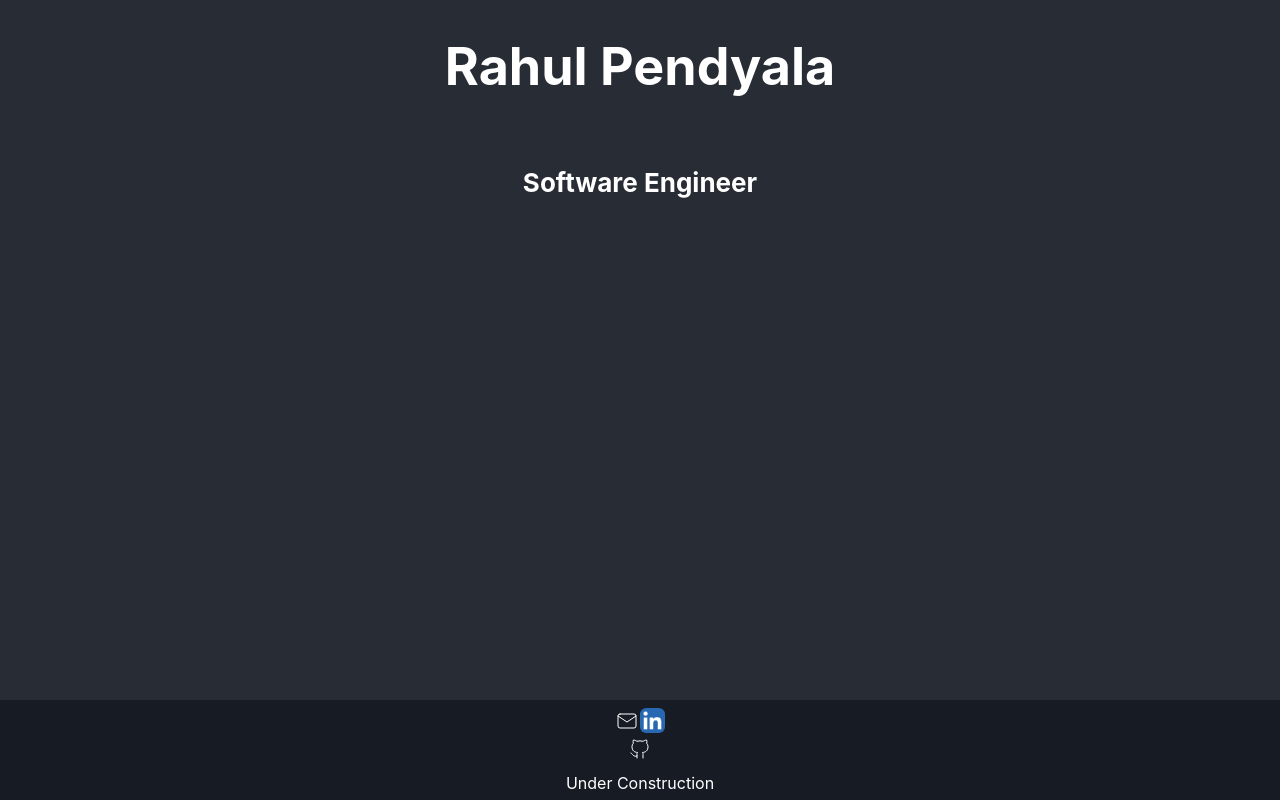
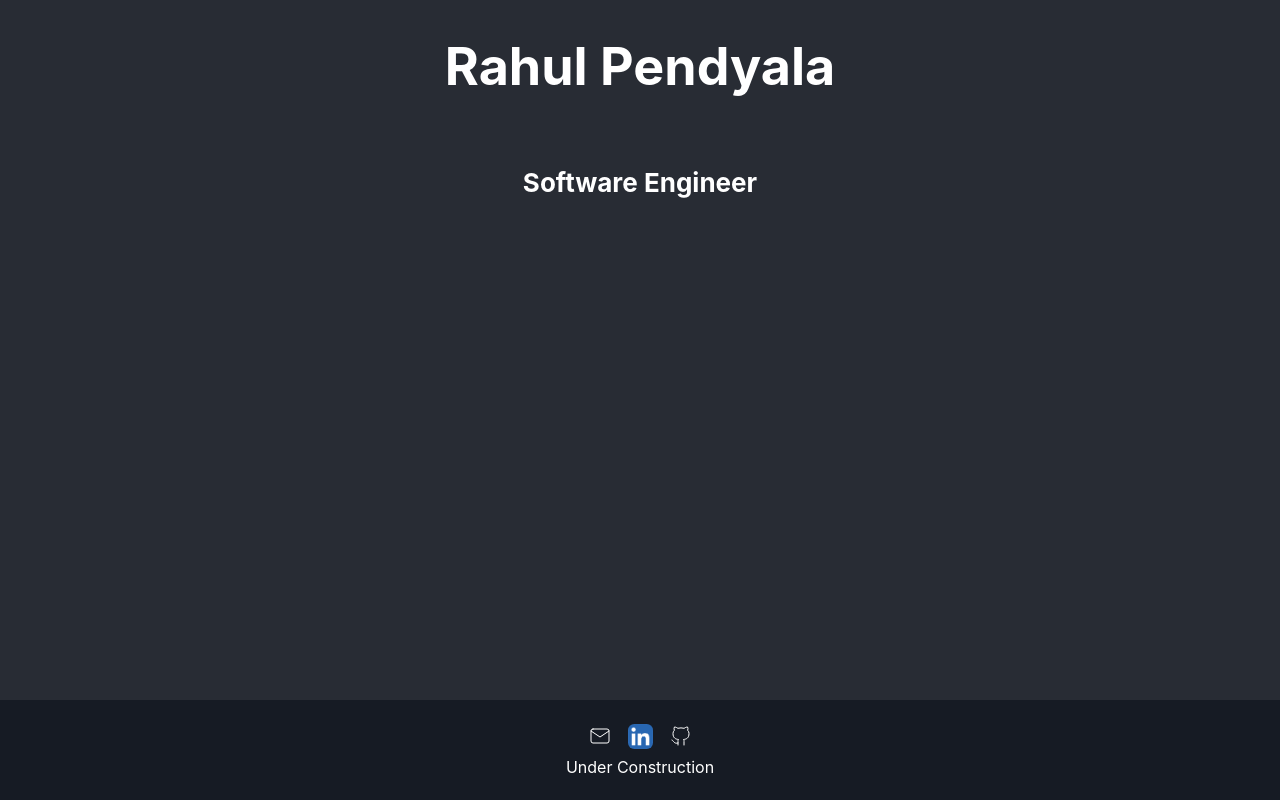
Before and after one commit to rahulpen/rahulwebsite, a React (Vite) app: page / in a window 1280 px wide. Built offline with nearby package versions, Linux system fonts and the light colour scheme.

Commit message:
Fix footer icons layout to stay on a single horizontal row

```diff
--- a/src/App.css
+++ b/src/App.css
@@ -32,13 +32,20 @@
   align-items: center;
 }
 
-.App-footer p {
+.social-links {
+  display: flex;
+  flex-direction: row;
+  justify-content: center;
+  align-items: center;
+  gap: 16px;
   margin: 4px 0;
+  white-space: nowrap;
 }
 
 .social-link {
   display: inline-flex;
   align-items: center;
+  justify-content: center;
   text-decoration: none;
   color: white;
   transition: opacity 0.2s ease;
@@ -54,3 +61,7 @@
   width: 25px;
   vertical-align: middle;
 }
+
+.status-text {
+  margin: 4px 0;
+}
--- a/src/App.tsx
+++ b/src/App.tsx
@@ -13,7 +13,7 @@ export const App: React.FC = () => {
       <main className="App-body" />
 
       <footer className="App-footer">
-        <p>
+        <div className="social-links">
           <a
             className="social-link"
             href="mailto:rahul.pen24@gmail.com"
@@ -39,7 +39,6 @@ export const App: React.FC = () => {
 
           <a
             className="social-link"
-            style={{ paddingLeft: '1%' }}
             target="_blank"
             rel="noopener noreferrer"
             href="https://www.linkedin.com/in/rahul-pendyala-4a4060163/"
@@ -50,7 +49,6 @@ export const App: React.FC = () => {
 
           <a
             className="social-link"
-            style={{ paddingLeft: '1%' }}
             target="_blank"
             rel="noopener noreferrer"
             href="https://github.com/rahulpen"
@@ -72,8 +70,8 @@ export const App: React.FC = () => {
               <path d="M9 19c-4.286 1.35-4.286-2.55-6-3m12 5v-3.5c0-1 .099-1.405-.5-2 2.791-.3 5.5-1.366 5.5-6.04a4.567 4.567 0 0 0 -1.333 -3.21 4.192 4.192 0 00-.08-3.227s-1.05-.3-3.476 1.267a12.334 12.334 0 0 0 -6.222 0C6.462 2.723 5.413 3.023 5.413 3.023a4.192 4.192 0 0 0 -.08 3.227A4.566 4.566 0 004 9.486c0 4.64 2.709 5.68 5.5 6.014-.591.589-.56 1.183-.5 2V21" />
             </svg>
           </a>
-        </p>
-        <p>Under Construction</p>
+        </div>
+        <p className="status-text">Under Construction</p>
       </footer>
     </div>
   );
```
